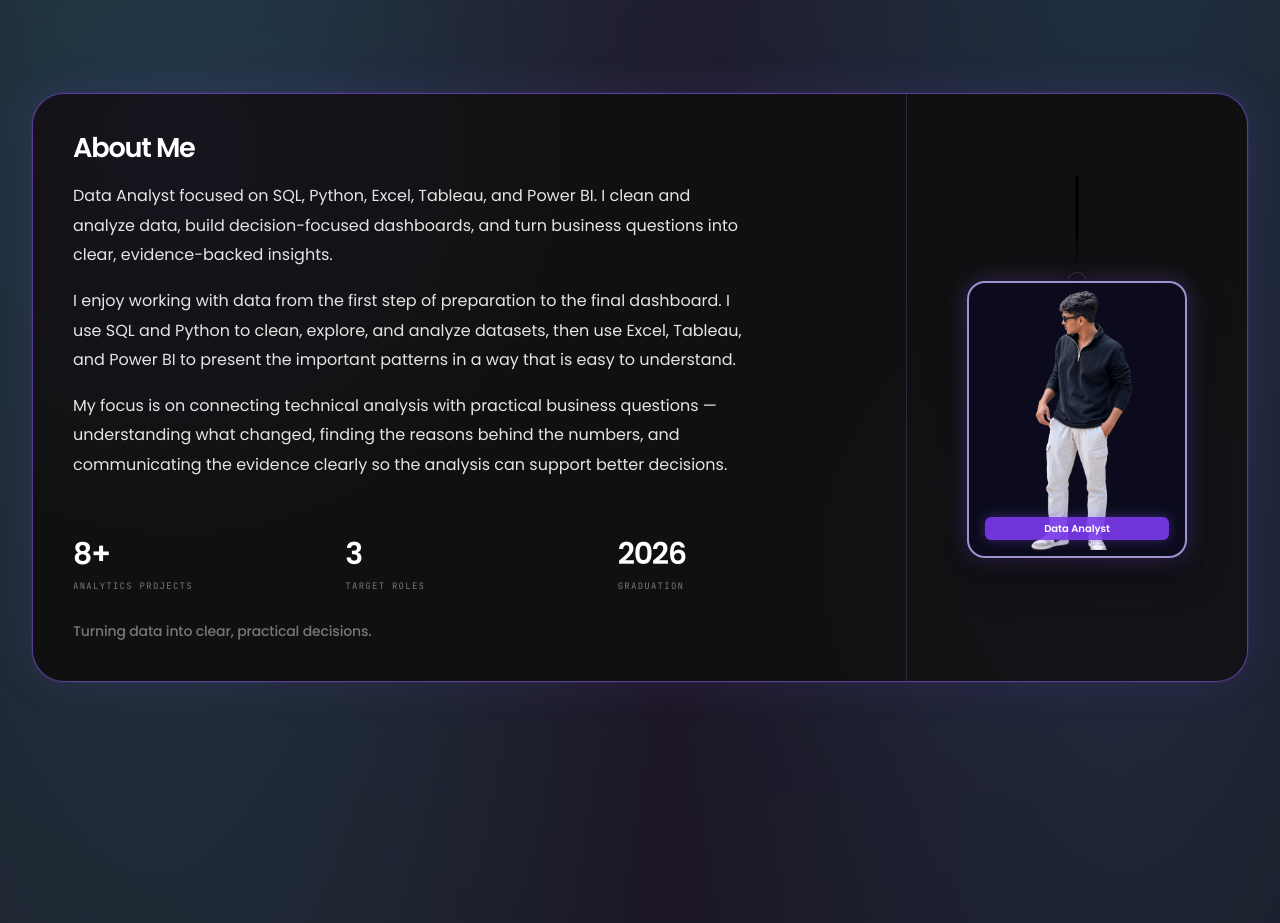
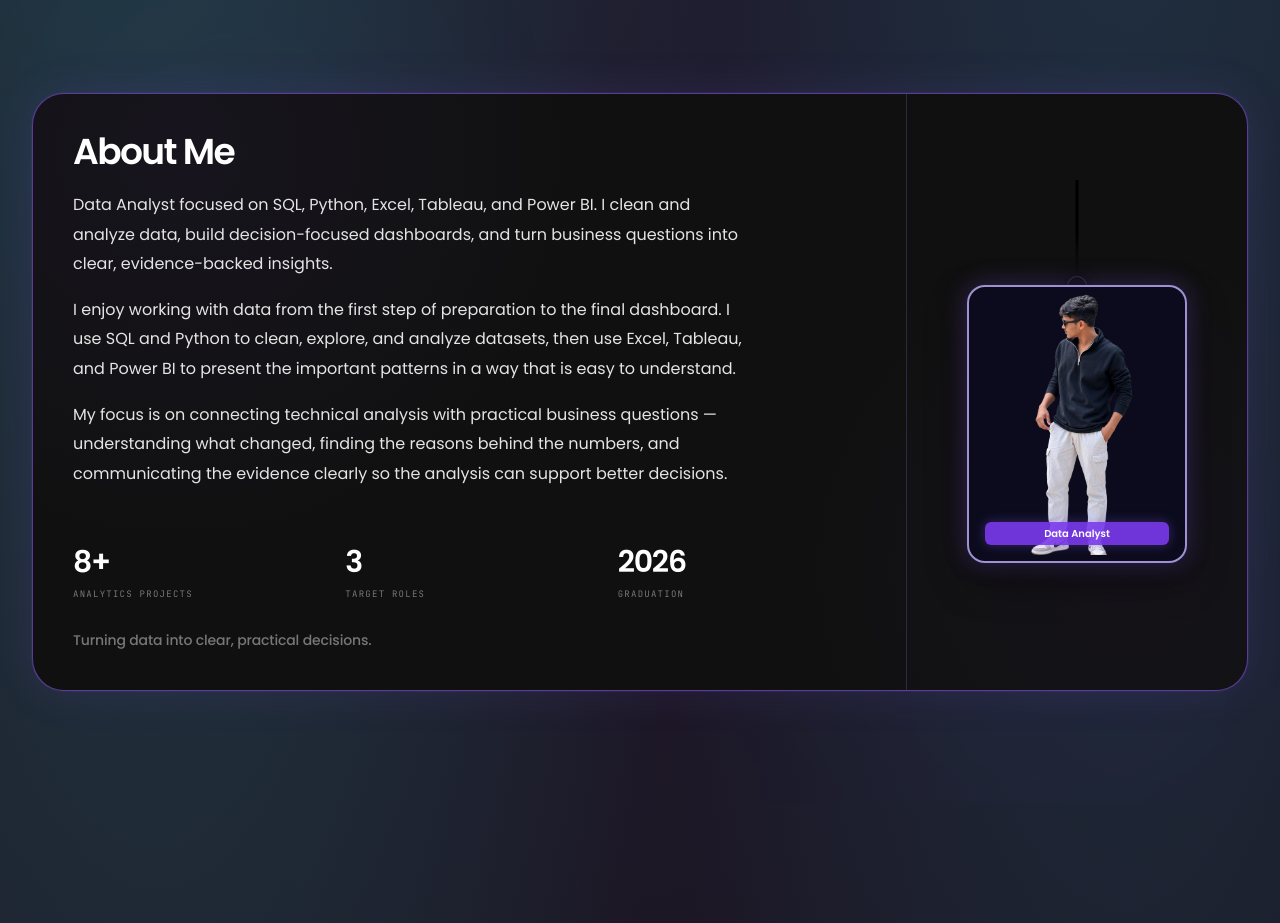
Before and after one commit to bhaskar-nb/portfolio, a Next.js app: page / in a window 1280 px wide. Shown: the part 820-1743 px from the top of the page. Built offline with nearby package versions, Linux system fonts and the light colour scheme.

Commit message:
Enlarge About heading

```diff
--- a/components/About.tsx
+++ b/components/About.tsx
@@ -29,7 +29,7 @@ export default function About() {
           <div className="relative grid min-h-[500px] lg:grid-cols-[minmax(0,1fr)_1px_340px]">
             <div className="flex flex-col justify-between p-7 sm:p-9 lg:p-10">
               <div className="max-w-2xl">
-                <h2 className="font-display text-[1.55rem] font-semibold leading-none tracking-[-0.045em] text-white sm:text-[1.7rem]">
+                <h2 className="font-display text-[2rem] font-semibold leading-none tracking-[-0.045em] text-white sm:text-[2.25rem]">
                   About Me
                 </h2>
 
```
